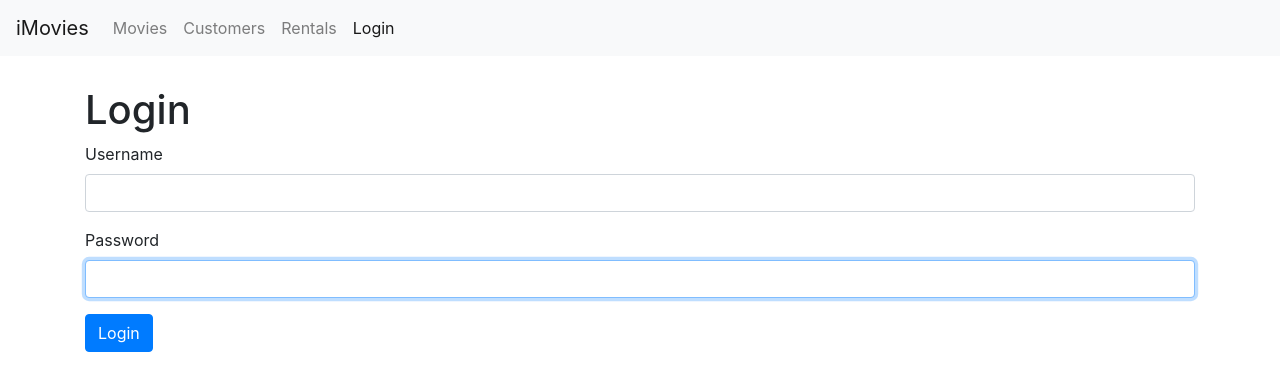
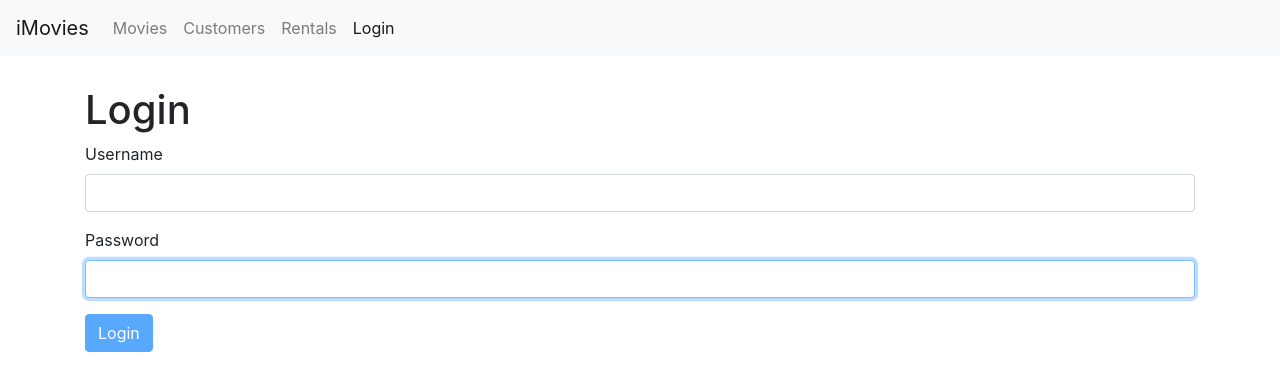
Before and after one commit to Nejo12/iMovies, a React (Create React App) app: page /login in a window 1280 px wide. Shown: the top 390 px of the page. Built offline with nearby package versions, Linux system fonts and the light colour scheme.

Commit message:
Extracting helper rendering methods

```diff
--- /dev/null
+++ b/src/components/common/form.jsx
@@ -0,0 +1,72 @@
+import React, { Component } from "react";
+import Joi from "joi-browser";
+import Input from "./input";
+
+class Form extends Component {
+  state = {
+    data: {},
+    errors: {}
+  };
+
+  validate = () => {
+    const options = { abortEarly: false };
+    const { error } = Joi.validate(this.state.data, this.schema, options);
+    if (!error) return null;
+
+    const errors = {};
+    for (let item of error.details) errors[item.path[0]] = item.message;
+    return errors;
+  };
+
+  validateProperty = ({ name, value }) => {
+    const obj = { [name]: value };
+    const schema = { [name]: this.schema[name] };
+    const { error } = Joi.validate(obj, schema);
+    return error ? error.details[0].message : null;
+  };
+
+  handleSubmit = e => {
+    e.preventDefault();
+    const errors = this.validate();
+    this.setState({ errors: errors || {} });
+    if (errors) return;
+
+    this.doSubmit();
+  };
+
+  handleChange = ({ currentTarget: input }) => {
+    const errors = { ...this.state.errors };
+    const errorMessage = this.validateProperty(input);
+    if (errorMessage) errors[input.name] = errorMessage;
+    else delete errors[input.name];
+
+    const data = { ...this.state.data };
+    data[input.name] = input.value;
+    this.setState({ data, errors });
+  };
+
+  renderButton(label) {
+    return (
+      <button disabled={this.validate()} className="btn btn-primary">
+        {label}
+      </button>
+    );
+  }
+
+  renderInput(name, label, type = "text") {
+    const { data, errors } = this.state;
+
+    return (
+      <Input
+        type={type}
+        name={name}
+        value={data[name]}
+        label={label}
+        onChange={this.handleChange}
+        error={errors[name]}
+      />
+    );
+  }
+}
+
+export default Form;
--- a/src/components/common/input.jsx
+++ b/src/components/common/input.jsx
@@ -1,6 +1,6 @@
 import React from "react";
 
-const Input = ({ name, value, onChange, error, label }) => {
+const Input = ({ type, name, value, onChange, error, label }) => {
   return (
     <div className="form-group">
       <label htmlFor="name">{label}</label>
@@ -10,7 +10,7 @@
         onChange={onChange}
         id={name}
         autoFocus
-        type="text"
+        type={type}
         className="form-control"
       />
       {error && <div className="alert alert-danger">{error}</div>}
--- a/src/components/loginForm.jsx
+++ b/src/components/loginForm.jsx
@@ -1,10 +1,10 @@
-import React, { Component } from "react";
+import React from "react";
 import Joi from "joi-browser";
-import Input from "./common/input";
+import Form from "./common/form";
 
-class LoginForm extends Component {
+class LoginForm extends Form {
   state = {
-    account: { username: "", password: "" },
+    data: { username: "", password: "" },
     errors: {}
   };
 
@@ -17,74 +17,23 @@
       .label("Password")
   };
 
-  validate = () => {
-    const options = { abortEarly: false };
-
-    const { error } = Joi.validate(this.state.account, this.schema, options);
-    if (!error) return null;
-
-    const errors = {};
-    for (let item of error.details) errors[item.path[0]] = item.message;
-    return errors;
-  };
-
-  handleSubmit = e => {
-    e.preventDefault();
-    const errors = this.validate();
-    this.setState({ errors: errors || {} });
-    if (errors) return;
-  };
-
-  validateProperty = ({ name, value }) => {
-    const obj = { [name]: value };
-    const schema = { [name]: this.schema[name] };
-    const { error } = Joi.validate(obj, schema);
-
-    return error ? error.details[0].message : null;
-    //    if (error) return null;
-    //    return error.details[0].message;
-
-    // if (name === "username") {
-    //   if (value.trim() === "") return "Username is required";
-    // }
-    // if (name === "password") {
-    //   if (value.trim() === "") return "Password is required";
-    // }
-  };
-
-  handleChange = ({ currentTarget: input }) => {
-    const errors = { ...this.state.errors };
-    const errorMessage = this.validateProperty(input);
-    if (errorMessage) errors[input.name] = errorMessage;
-    else delete errors[input.name];
-
-    const account = { ...this.state.account };
-    account[input.name] = input.value;
-    this.setState({ account });
+  doSubmit = () => {
+    // call the server
+    console.log("Submitted");
   };
 
   render() {
-    const { account, errors } = this.state;
     return (
       <div>
         <h1>Login</h1>
-        <form onClick={this.handleSubmit}>
-          <Input
-            name="username"
-            value={account.username}
-            label="Username"
-            onChange={this.handleChange}
-            error={errors.username}
-          />
-          <Input
-            name="password"
-            value={account.password}
-            label="Password"
-            onChange={this.handleChange}
-            error={errors.password}
-          />
+        <form onSubmit={this.handleSubmit}>
+          {this.renderInput("username", "Username")}
+          {this.renderInput("password", "Password", "password")}
+          {this.renderButton("Login")}
 
-          <button className="btn btn-primary">Login</button>
+          {/* <button disabled={this.validate()} className="btn btn-primary">
+            Login
+          </button> */}
         </form>
       </div>
     );
```
